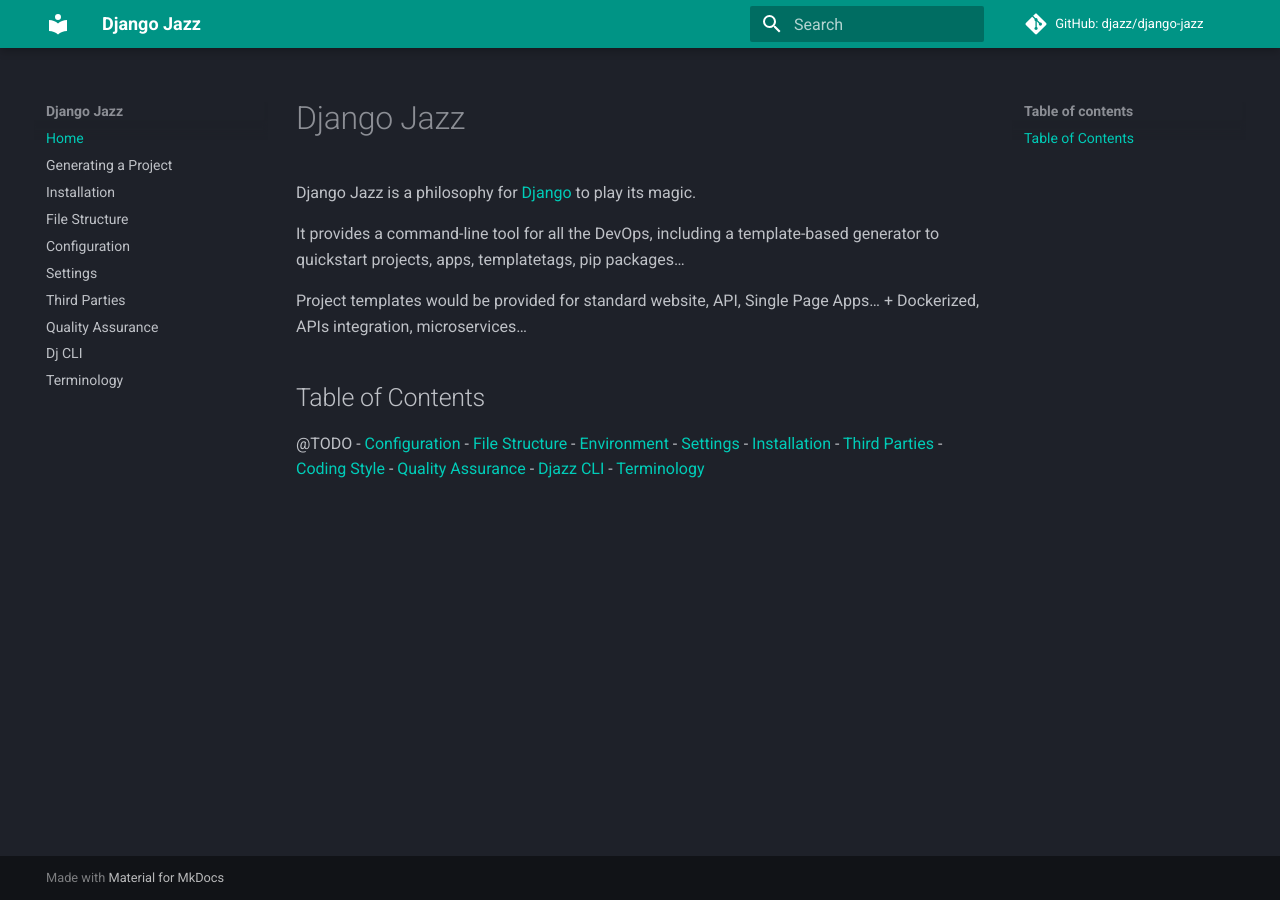
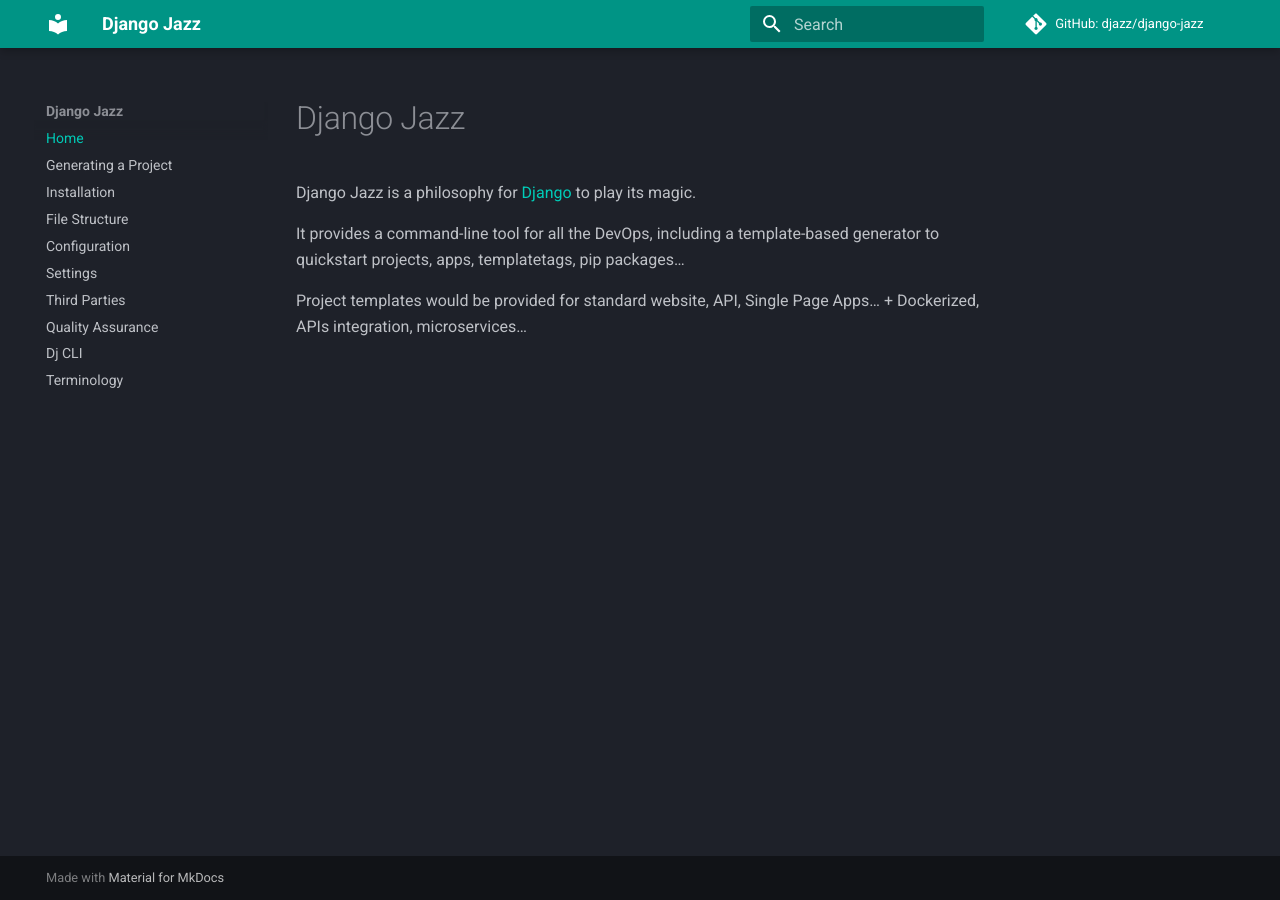
Before and after one commit to djazz/django-djazz-test, an MkDocs documentation site: the page built from docs/index.md, in a window 1280 px wide. Built offline with MkDocs 1.6.1 and Material for MkDocs 9.7.7, drawn with Linux system fonts in a browser that asks for light colours; comment, search, counter and statistics services are not loaded.

Commit message:
Minor changes.

```diff
--- a/docs/index.md
+++ b/docs/index.md
@@ -7,18 +7,3 @@ quickstart projects, apps, templatetags, pip packages…
 
 Project templates would be provided for standard website, API, Single Page Apps… + Dockerized, APIs
 integration, microservices…
-
-
-## Table of Contents
-
-@TODO
-- [Configuration](configuration.md)
-- [File Structure](file-structure.md)
-- [Environment](environment.md)
-- [Settings](settings.md)
-- [Installation](installation.md)
-- [Third Parties](third-parties.md)
-- [Coding Style](coding-style.md)
-- [Quality Assurance](quality-assurance.md)
-- [Djazz CLI](djazz-cli.md)
-- [Terminology](terminology.md)
```
Also changed, not shown: docs/generating-project.md (+1 -1 lines).
